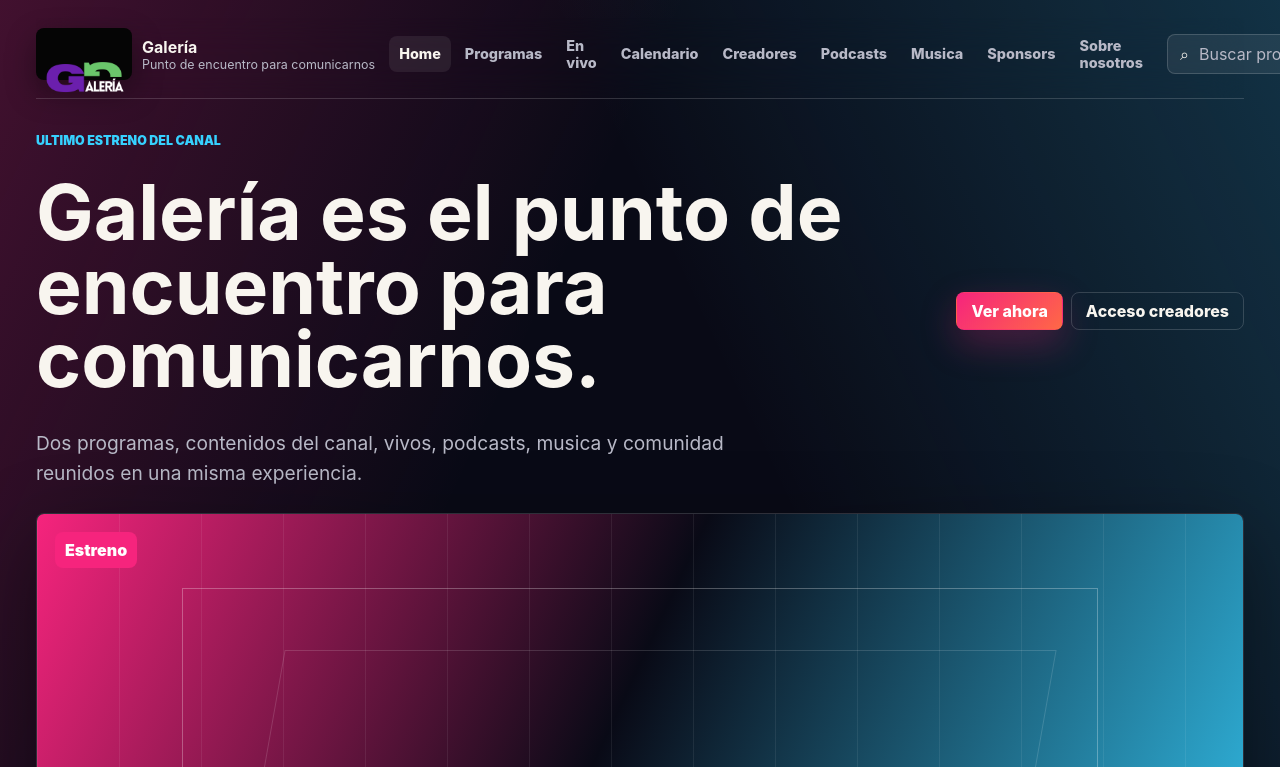
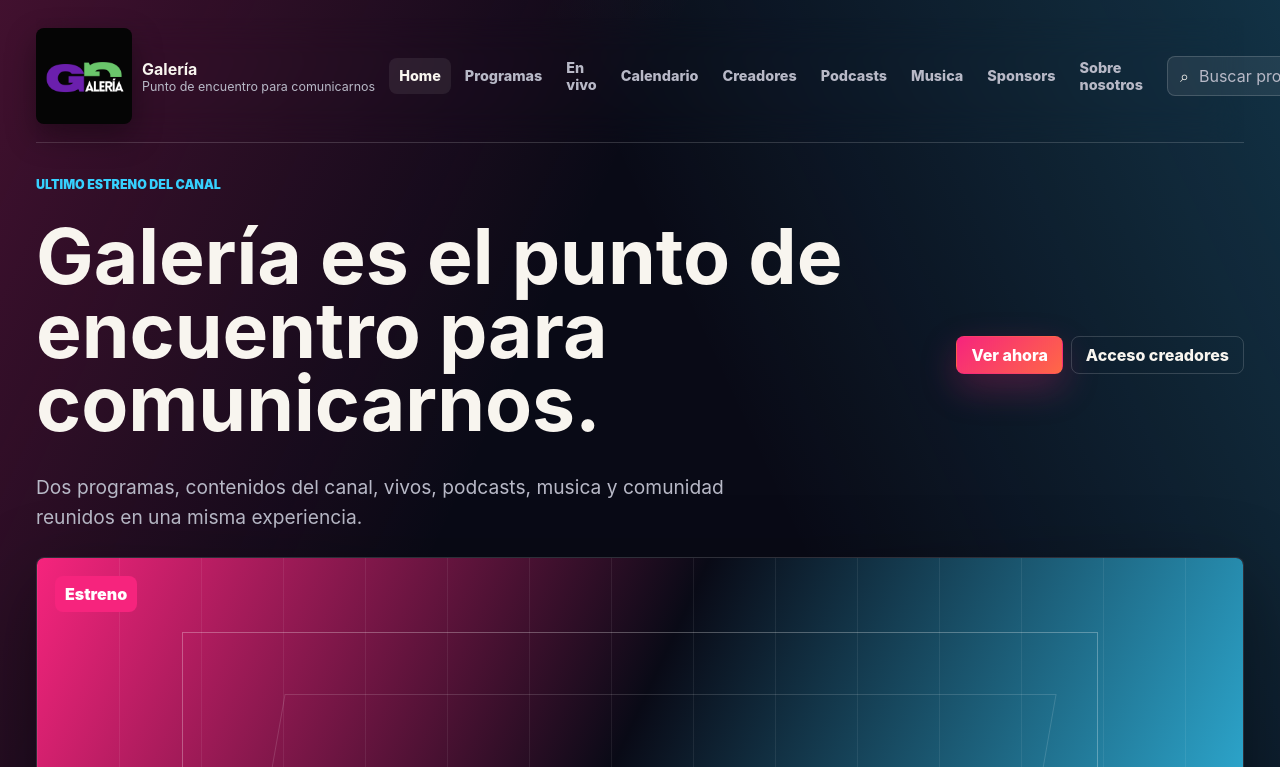
Before and after one commit to pabloabritos/Galeria, a website: page index.html in a window 1280 px wide. Shown: the top 767 px of the page. Drawn offline with Linux system fonts and the light colour scheme.

Commit message:
Update app.css

```diff
--- a/assets/css/app.css
+++ b/assets/css/app.css
@@ -114,7 +114,7 @@ button {
 .brand-mark {
   display: grid;
   width: 96px;
-  height: 52px;
+  height: 96px;
   place-items: center;
   padding: 5px;
   border-radius: var(--radius);
```
